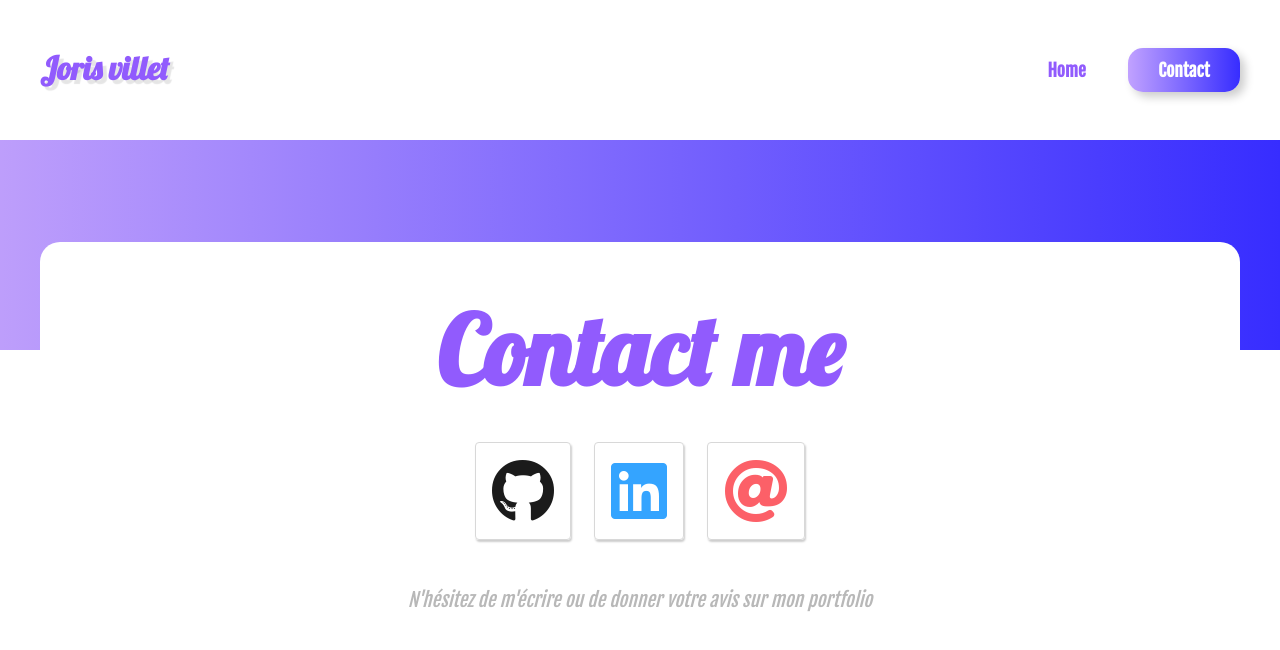
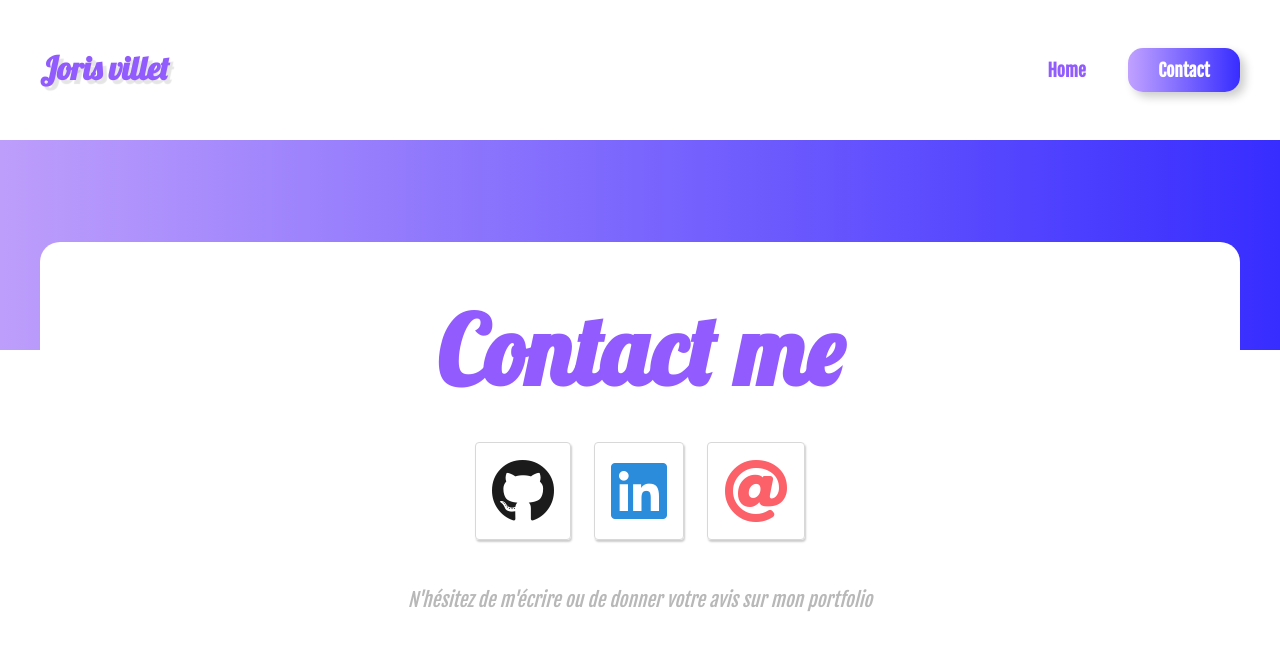
Before and after one commit to joris-villet/new-portfolio, a Vue app: page /contact in a window 1280 px wide. Shown: the top 650 px of the page. Built offline with nearby package versions, Linux system fonts and the light colour scheme.

Commit message:
color icon linkedin changed

```diff
--- a/src/views/Contact.vue
+++ b/src/views/Contact.vue
@@ -94,7 +94,7 @@ export default {
    }
 
    .fa-linkedin {
-      color: rgb(52, 164, 255);
+      color: #2a8cdb;
    }
 
    .fa-at {
```
